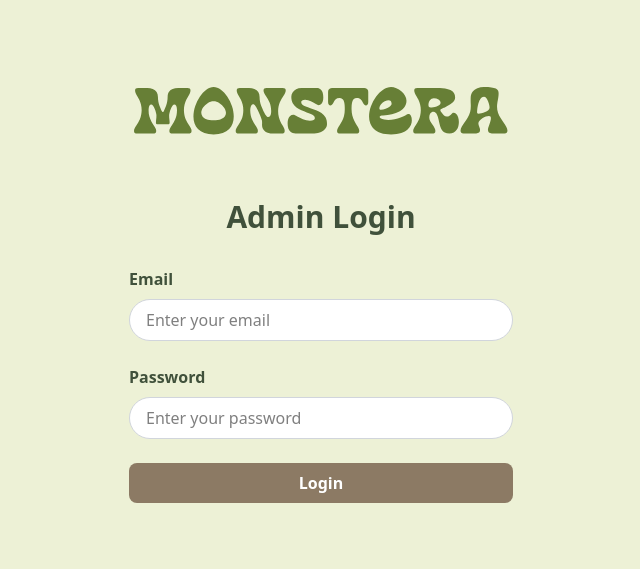
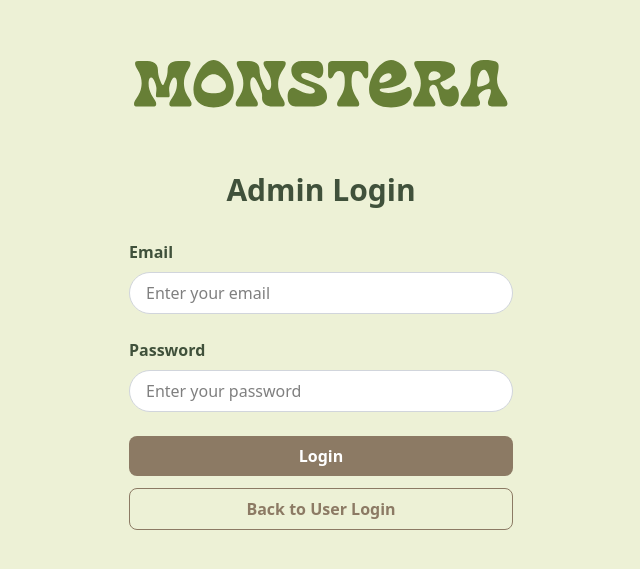
Before and after one commit to CNA-26/admin-frontend, a React (Vite) app in the folder admin-frontend/: page /login in a window 1280 px wide. Shown: the part 105-674 px from the top of the page, without its empty margins (319-959 px from the left). Built offline with nearby package versions, Linux system fonts and the light colour scheme.

Commit message:
Added back to User Login button

```diff
--- a/admin-frontend/src/pages/AdminLogin.tsx
+++ b/admin-frontend/src/pages/AdminLogin.tsx
@@ -74,6 +74,13 @@ export const AdminLogin: React.FC = () => {
           >
             {isSubmitting ? 'Logging in...' : 'Login'}
           </button>
+
+          <a
+            href="https://store-frontend-git-store-frontend.2.rahtiapp.fi/login"
+            className="mt-3 w-full inline-block text-center border border-[#8c7a64] text-[#8c7a64] hover:bg-[#f3efe9] font-semibold py-2 px-4 rounded-lg transition duration-200"
+          >
+            Back to User Login
+          </a>
         </form>
       </div>
     </div>
```
